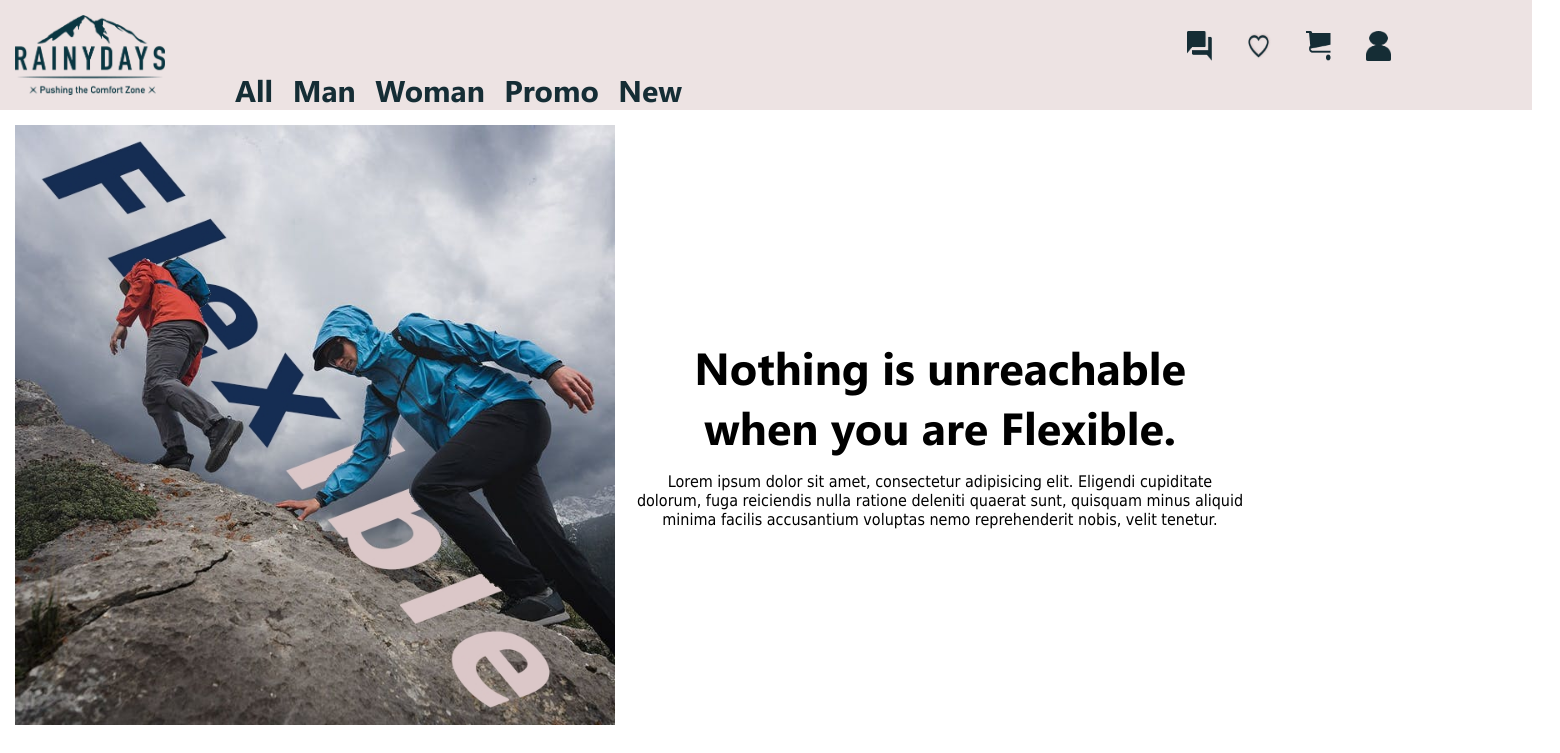
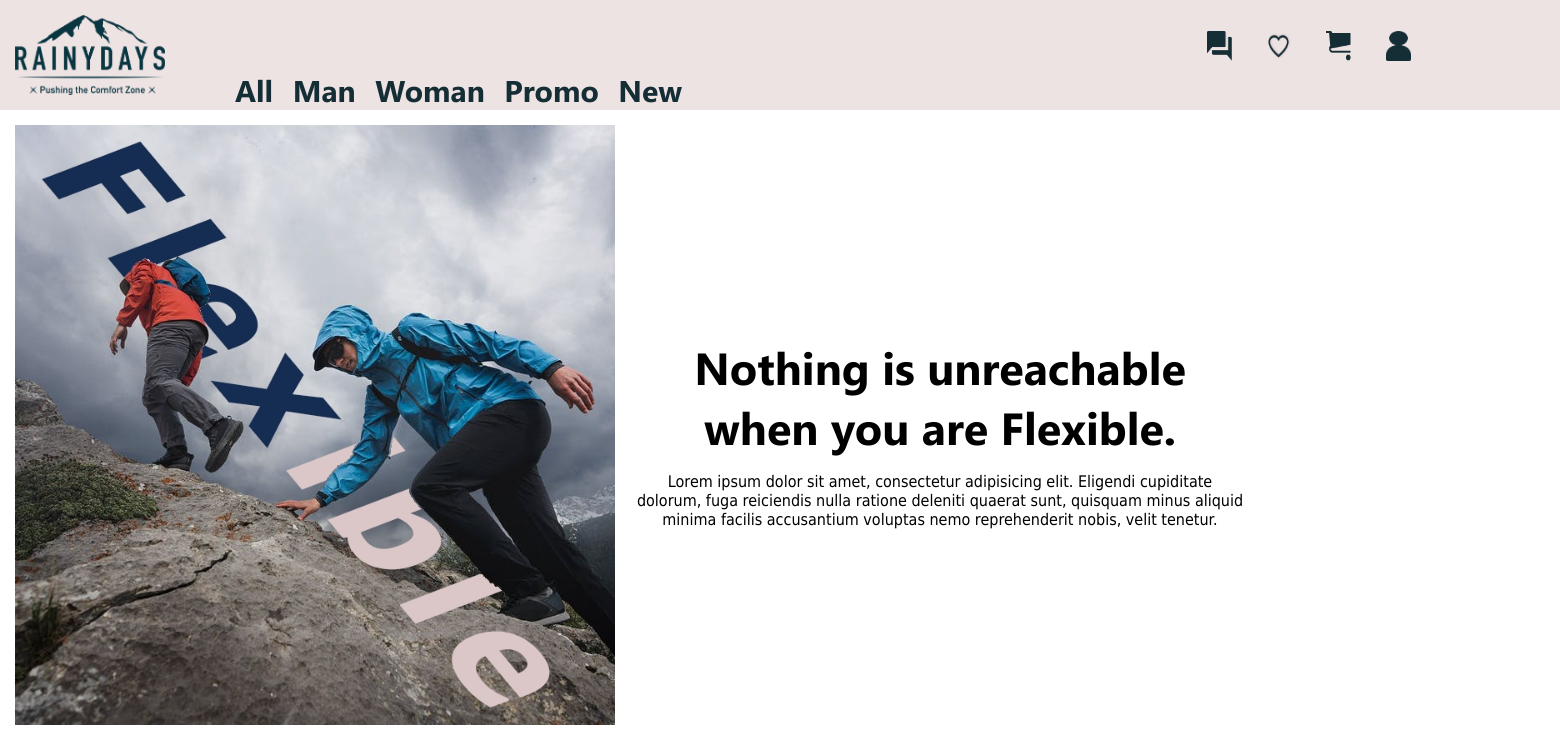
Before and after one commit to Noroff-FEU-Assignments/cross-course-project-Tonix89, a plain HTML site: page index.html in a window 1280 px wide. Shown: the top 753 px of the page, 1560 px wide, since content can reach past the window. Drawn offline with Linux system fonts and the light colour scheme.

Commit message:
update css

```diff
--- a/css/styles.css
+++ b/css/styles.css
@@ -54,11 +54,11 @@ h3{
     margin:10px
 }
 .head-icons{
-    margin-left: 450px;
+    margin-left: 470px;
 }
 .top{
     background-color: #dbc7c780;
-    width: 191.5vh;
+    width: 195vh;
     height: 110px;
     display: flex;
 }
```
